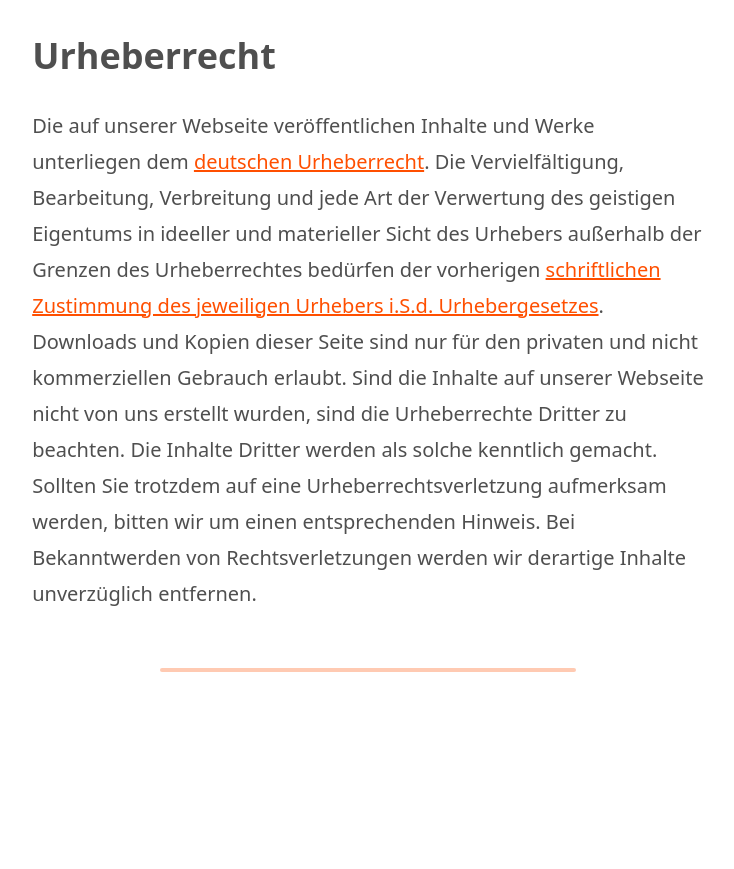
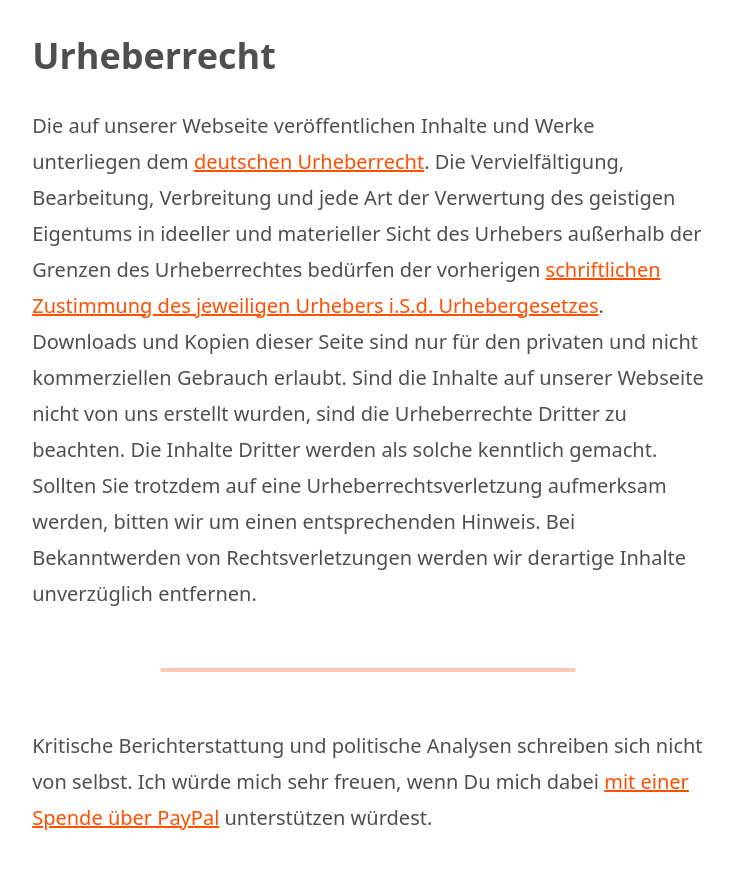
Before and after one commit to trutzonline/trutzonline.github.io, a Jekyll site: the page built from impressum.md, in a window 1280 px wide and 900 px high, scrolled down 2280 px. Shown: the top 869 px of the window, without its empty margins (272-1006 px from the left). Built offline with Jekyll 4.4.1, drawn with Linux system fonts in a browser that asks for light colours; before the commit the page ends 3072 px from its top, so only the background shows below that.

Commit message:
feat: Paypal Link am Ende jedes Posts

```diff
--- a/_layouts/post.html
+++ b/_layouts/post.html
@@ -20,4 +20,11 @@ layout: default
         {% endif %}
     </p>
 
+    <p>
+        <it>Kritische Berichterstattung und politische Analysen schreiben sich nicht von selbst.
+        Ich würde mich sehr freuen, wenn Du mich dabei
+            <a href="https://www.paypal.com/paypalme/trutzonline">mit einer Spende über PayPal</a>
+        unterstützen würdest.</it>
+    </p>
+
 </article>
```
